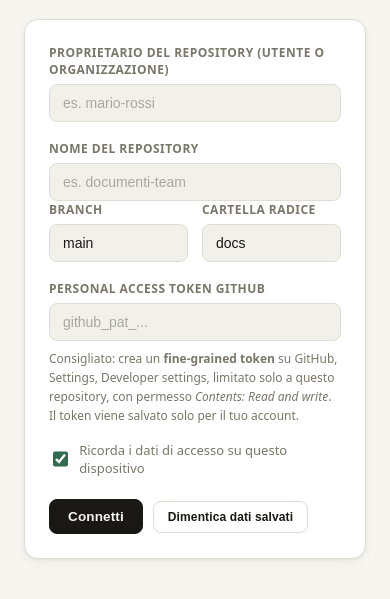
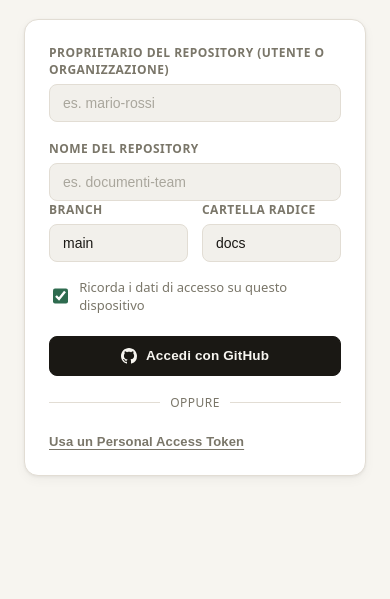
Before and after one commit to insidegubbio/cancelliere, a website built with Vite: page index.html in a window 390 px wide. Shown: the part 87-686 px from the top of the page. Built offline with nearby package versions, Linux system fonts and the light colour scheme; no server answers; a web font is replaced by a local one.

Commit message:
feat: github login (#7)
* feat: login with github

* feat: login with github

* feat: login with github

* feat: login with github

* feat: login with github

* fix: use env

* fix: env

* fix: use vite

* fix: use vir

* fix: woops

* fix

```diff
--- /dev/null
+++ b/src/api/oauth.js
@@ -0,0 +1,49 @@
+const GITHUB_CLIENT_ID = import.meta.env.VITE_GITHUB_CLIENT_ID;
+const OAUTH_CALLBACK_URL = '/api/oauth/callback';
+
+const STATE_KEY = 'gh_oauth_state';
+const DRAFT_KEY = 'gh_oauth_draft';
+
+export function startGithubLogin(draft) {
+  sessionStorage.setItem(DRAFT_KEY, JSON.stringify(draft ?? {}));
+  const state = crypto.randomUUID();
+  sessionStorage.setItem(STATE_KEY, state);
+  const params = new URLSearchParams({
+    client_id: GITHUB_CLIENT_ID,
+    redirect_uri: window.location.origin + window.location.pathname,
+    scope: 'repo',
+    state,
+  });
+  window.location.href = `https://github.com/login/oauth/authorize?${params.toString()}`;
+}
+
+export async function handleGithubCallback() {
+  const url = new URL(window.location.href);
+  const code = url.searchParams.get('code');
+  const returnedState = url.searchParams.get('state');
+  if (!code) return null;
+
+  const expectedState = sessionStorage.getItem(STATE_KEY);
+  sessionStorage.removeItem(STATE_KEY);
+  window.history.replaceState({}, '', url.pathname);
+
+  if (!returnedState || returnedState !== expectedState) {
+    throw new Error('Stato OAuth non valido. Riprova il login con GitHub.');
+  }
+
+  const res = await fetch(OAUTH_CALLBACK_URL, {
+    method: 'POST',
+    headers: { 'Content-Type': 'application/json' },
+    body: JSON.stringify({ code }),
+  });
+  const data = await res.json();
+  if (!res.ok || data.error) {
+    throw new Error(data.error || 'Scambio del codice OAuth con GitHub fallito.');
+  }
+
+  const draftRaw = sessionStorage.getItem(DRAFT_KEY);
+  sessionStorage.removeItem(DRAFT_KEY);
+  const draft = draftRaw ? JSON.parse(draftRaw) : {};
+
+  return { token: data.access_token, draft };
+}
--- a/src/main.js
+++ b/src/main.js
@@ -1,8 +1,9 @@
 import { state } from './state.js';
-import { loadConfig } from './api/storage.js';
+import { loadConfig, saveConfig } from './api/storage.js';
 import { loadTheme, applyTheme } from './ui/theme.js';
 import { renderSetup } from './screens/setup.js';
 import { renderList, refreshList } from './screens/list.js';
+import { handleGithubCallback } from './api/oauth.js';
 import { fetchFile, putFile, renameAndUpdateFileAtomic, bytesToBase64, createFolder } from './api/github.js';
 import { buildDocx } from './docx/builder.js';
 import { el, escapeHtml, escapeAttr } from './ui/helpers.js';
@@ -27,11 +28,9 @@
     renderEditor();
     return;
   }
-  // loading
   app.innerHTML = '<div style="display:flex;align-items:center;justify-content:center;height:100vh;color:var(--ink-soft)"><span class="spinner"></span></div>';
 }
 
-//  callbacks
 async function onConnect(cfg) {
   state.config = cfg;
   state.error = null;
@@ -46,7 +45,6 @@
   render();
 }
 
-// open file
 async function onOpenFile(file) {
   state.busy = true;
   state.error = null;
@@ -64,7 +62,6 @@
         })
       }
     );
-    // images lost sadly
     const hasImages = result.value.includes('<img');
     state.current = { file, sha, html: result.value, hasImages };
     state.busy = false;
@@ -77,7 +74,6 @@
   }
 }
 
-// new file
 function onNewFile() {
   const name = prompt('Nome del nuovo documento (senza estensione):');
   if (!name || !name.trim()) return;
@@ -92,7 +88,6 @@
   render();
 }
 
-// new folder
 async function onNewFolder() {
   const name = prompt('Nome della nuova cartella:');
   if (!name || !name.trim()) return;
@@ -118,12 +113,10 @@
   render();
 }
 
-// editor screen
 function renderEditor() {
   const { file, html } = state.current;
   app.innerHTML = '';
 
-  // header
   const top = el(`
     <div class="editor-header">
       <div>
@@ -139,7 +132,6 @@
   if (state.info)  app.appendChild(el(`<div class="banner ok">${escapeHtml(state.info)}</div>`));
   if (state.current?.hasImages) app.appendChild(el(`<div class="banner warn">⚠️ Questo documento contiene immagini che non verranno conservate al salvataggio.</div>`));
 
-  // toolbar
   const toolbar = el(`
     <div class="toolbar">
       <button class="icon" data-action="bold" title="Grassetto"><b>B</b></button>
@@ -164,12 +156,10 @@
   `);
   app.appendChild(toolbar);
 
-  // editor container
   const editorEl = document.createElement('div');
   editorEl.className = 'editor-surface';
   app.appendChild(editorEl);
 
-  // init Tiptap
   const editor = new Editor({
     element: editorEl,
     extensions: [
@@ -184,7 +174,6 @@
     autofocus: true,
   });
 
-  // toolbar actions
   toolbar.querySelectorAll('button[data-action]').forEach(btn => {
     btn.addEventListener('click', () => {
       const a = btn.dataset.action;
@@ -207,11 +196,9 @@
     });
   });
 
-  // update toolbar active states
   editor.on('selectionUpdate', () => updateToolbar(editor, toolbar));
   editor.on('transaction',     () => updateToolbar(editor, toolbar));
 
-  // save row
   const saveRow = el(`
     <div class="save-row">
       <input class="commit-msg" id="f-commit" type="text" placeholder="Messaggio di commit (opzionale)">
@@ -237,7 +224,6 @@
   });
 
   document.getElementById('btn-save').addEventListener('click', () => {
-    // pass the editor html to savefile instead of a dom surface
     saveFile(editor.getHTML());
   });
 }
@@ -284,12 +270,10 @@
 
     if (renaming) {
       if (state.current.sha) {
-        // existing file so rename + save content in one commit.
         const commitMsg = commitMsgInput || `chore: rinomina "${state.current.file.name}" in "${finalName}"`;
         const { sha: newSha } = await renameAndUpdateFileAtomic(state.config, state.current.file.path, newPath, base64, commitMsg);
         state.current.sha = newSha;
       } else {
-        // brand new, unsaved file so just create it.
         const createRes = await putFile(state.config, newPath, base64, message, null);
         state.current.sha = createRes?.content?.sha ?? null;
       }
@@ -306,11 +290,37 @@
   render();
 }
 
-
-// boot
 async function boot() {
   const theme = await loadTheme();
   await applyTheme(theme);
+
+  try {
+    const oauthResult = await handleGithubCallback();
+    if (oauthResult) {
+      const { token, draft } = oauthResult;
+      const cfg = {
+        owner:  draft.owner  || '',
+        repo:   draft.repo   || '',
+        branch: draft.branch || 'main',
+        folder: draft.folder || 'docs',
+        token,
+      };
+      if (cfg.owner && cfg.repo) {
+        if (draft.remember !== false) await saveConfig(cfg);
+        await onConnect(cfg);
+      } else {
+        state.config = cfg;
+        state.screen = 'setup';
+        render();
+      }
+      return;
+    }
+  } catch (e) {
+    state.error = e.message;
+    state.screen = 'setup';
+    render();
+    return;
+  }
 
   const cfg = await loadConfig();
   if (cfg) {
--- a/src/screens/setup.js
+++ b/src/screens/setup.js
@@ -1,6 +1,17 @@
 import { el, escapeHtml } from '../ui/helpers.js';
 import { themeToggleBtn } from '../ui/theme.js';
 import { saveConfig, clearConfig } from '../api/storage.js';
+import { startGithubLogin } from '../api/oauth.js';
+
+const GITHUB_MARK_SVG = `<svg viewBox="0 0 16 16" width="16" height="16" fill="currentColor" aria-hidden="true">
+  <path d="M8 0C3.58 0 0 3.58 0 8c0 3.54 2.29 6.53 5.47 7.59.4.07.55-.17.55-.38
+  0-.19-.01-.82-.01-1.49-2.01.37-2.53-.49-2.69-.94-.09-.23-.48-.94-.82-1.13
+  -.28-.15-.68-.52-.01-.53.63-.01 1.08.58 1.23.82.72 1.21 1.87.87 2.33.66
+  .07-.52.28-.87.51-1.07-1.78-.2-3.64-.89-3.64-3.95 0-.87.31-1.59.82-2.15
+  -.08-.2-.36-1.02.08-2.12 0 0 .67-.21 2.2.82.64-.18 1.32-.27 2-.27.68 0 1.36.09 2 .27
+  1.53-1.04 2.2-.82 2.2-.82.44 1.1.16 1.92.08 2.12.51.56.82 1.27.82 2.15 0 3.07-1.87 3.75-3.65 3.95
+  .29.25.54.73.54 1.48 0 1.07-.01 1.93-.01 2.2 0 .21.15.46.55.38A8.013 8.013 0 0016 8c0-4.42-3.58-8-8-8z"/>
+</svg>`;
 
 export function renderSetup(app, prefill, err, onConnect, render) {
   app.innerHTML = '';
@@ -38,39 +49,64 @@
         </div>
       </div>
 
-      <label for="f-token">Personal Access Token GitHub</label>
-      <input id="f-token" type="password" placeholder="github_pat_...">
-      <p class="hint">
-        Consigliato: crea un <strong>fine-grained token</strong> su GitHub, Settings, Developer settings,
-        limitato solo a questo repository, con permesso <em>Contents: Read and write</em>.
-        Il token viene salvato solo per il tuo account.
-      </p>
-
       <label class="remember-row" for="f-remember">
         <input id="f-remember" type="checkbox" checked>
         Ricorda i dati di accesso su questo dispositivo
       </label>
 
-      <div class="actions">
-        <button id="btn-connect">Connetti</button>
-        <button class="secondary" id="btn-forget" style="font-size:12px;padding:8px 14px">Dimentica dati salvati</button>
+      <button id="btn-github-login" class="btn-github">${GITHUB_MARK_SVG}<span>Accedi con GitHub</span></button>
+
+      <div class="oauth-divider"><span>oppure</span></div>
+
+      <button type="button" class="link-btn" id="btn-toggle-pat">Usa un Personal Access Token</button>
+
+      <div id="pat-section" class="pat-section" hidden>
+        <label for="f-token">Personal Access Token GitHub</label>
+        <input id="f-token" type="password" placeholder="github_pat_...">
+        <p class="hint">
+          Consigliato: crea un <strong>fine-grained token</strong> su GitHub, Settings, Developer settings,
+          limitato solo a questo repository, con permesso <em>Contents: Read and write</em>.
+          Il token viene salvato solo per il tuo account.
+        </p>
+        <div class="actions">
+          <button id="btn-connect">Connetti</button>
+          <button class="secondary" id="btn-forget" style="font-size:12px;padding:8px 14px">Dimentica dati salvati</button>
+        </div>
       </div>
     </div>
   `);
   app.appendChild(card);
 
-  // prefill
   if (prefill) {
     card.querySelector('#f-owner').value  = prefill.owner  ?? '';
     card.querySelector('#f-repo').value   = prefill.repo   ?? '';
     card.querySelector('#f-branch').value = prefill.branch ?? 'main';
     card.querySelector('#f-folder').value = prefill.folder ?? 'docs';
-    card.querySelector('#f-token').value  = prefill.token  ?? '';
-    if (prefill.token) card.querySelector('#f-remember').checked = true;
+    if (prefill.token) {
+      card.querySelector('#f-token').value = prefill.token;
+      card.querySelector('#f-remember').checked = true;
+      card.querySelector('#pat-section').hidden = false;
+    }
   } else {
     card.querySelector('#f-branch').value = 'main';
     card.querySelector('#f-folder').value = 'docs';
   }
+
+  card.querySelector('#btn-toggle-pat').addEventListener('click', () => {
+    const section = card.querySelector('#pat-section');
+    section.hidden = !section.hidden;
+  });
+
+  card.querySelector('#btn-github-login').addEventListener('click', () => {
+    const draft = {
+      owner:  card.querySelector('#f-owner').value.trim(),
+      repo:   card.querySelector('#f-repo').value.trim(),
+      branch: card.querySelector('#f-branch').value.trim() || 'main',
+      folder: card.querySelector('#f-folder').value.trim().replace(/^\/+|\/+$/g, '') || 'docs',
+      remember: card.querySelector('#f-remember').checked,
+    };
+    startGithubLogin(draft);
+  });
 
   card.querySelector('#btn-connect').addEventListener('click', async () => {
     const cfg = {
--- a/style.css
+++ b/style.css
@@ -201,6 +201,40 @@
 button.icon:hover { background: var(--surface2); opacity: 1; }
 button.icon.active { background: var(--accent-bg); border-color: var(--accent); color: var(--accent); }
 
+.btn-github {
+  width: 100%;
+  margin-top: 22px;
+  display: flex;
+  align-items: center;
+  justify-content: center;
+  gap: 9px;
+  padding: 11px 18px;
+}
+.btn-github svg { flex-shrink: 0; }
+
+.oauth-divider {
+  display: flex;
+  align-items: center;
+  gap: 10px;
+  margin: 18px 0;
+  font-size: 12px;
+  color: var(--ink-soft);
+  text-transform: uppercase;
+  letter-spacing: .04em;
+}
+.oauth-divider::before,
+.oauth-divider::after {
+  content: '';
+  flex: 1;
+  height: 1px;
+  background: var(--rule);
+}
+
+.pat-section {
+  margin-top: 6px;
+  padding-top: 6px;
+}
+
 .link-btn {
   background: none;
   border: none;
```
Also changed, not shown: api/oauth/callback.js (added, +30 -0 lines).
